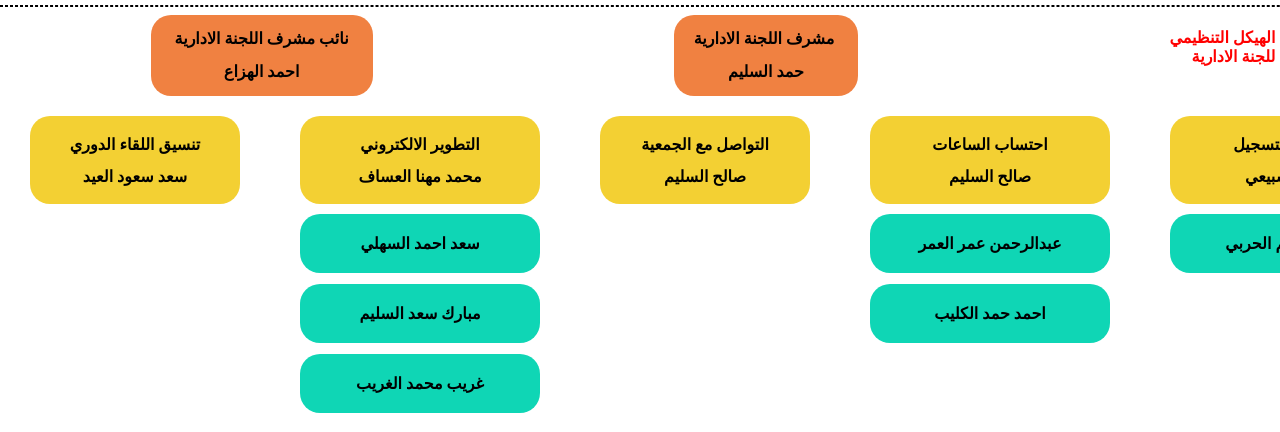
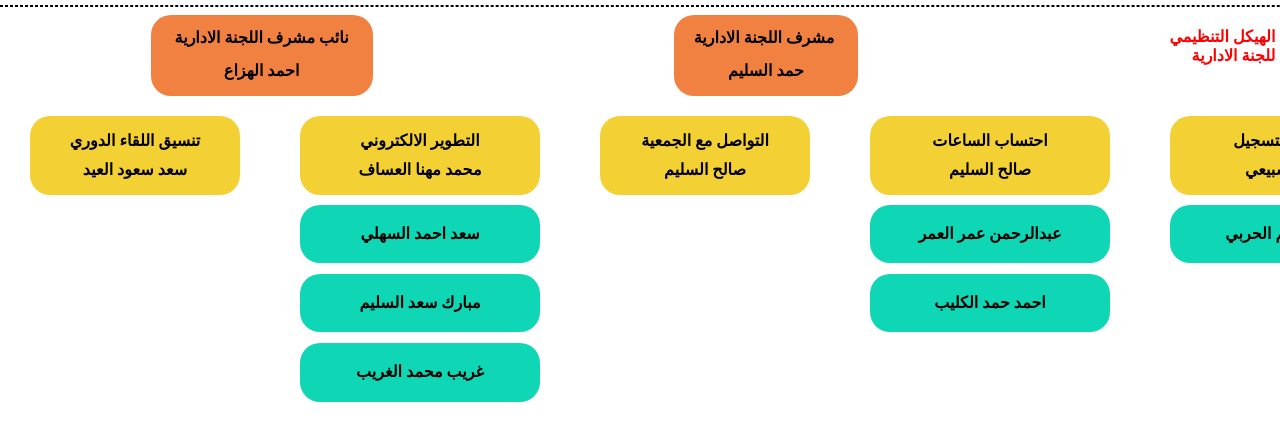
Before and after one commit to amh092/vho, a plain HTML site: page index.html in a window 1280 px wide. Shown: the part 207-639 px from the top of the page. Drawn offline with Linux system fonts and the light colour scheme.

Commit message:
Update index.html

```diff
--- a/index.html
+++ b/index.html
@@ -3,7 +3,7 @@
 <head>
     <meta charset="UTF-8">
     <meta name="viewport" content="width=device-width, initial-scale=1.0">
-    <link rel="stylesheet" href="style.css">
+    <link rel="stylesheet" href="normalize.css">
     <link rel="stylesheet" href="style.css">
     <title>Document</title>
 </head>
```
